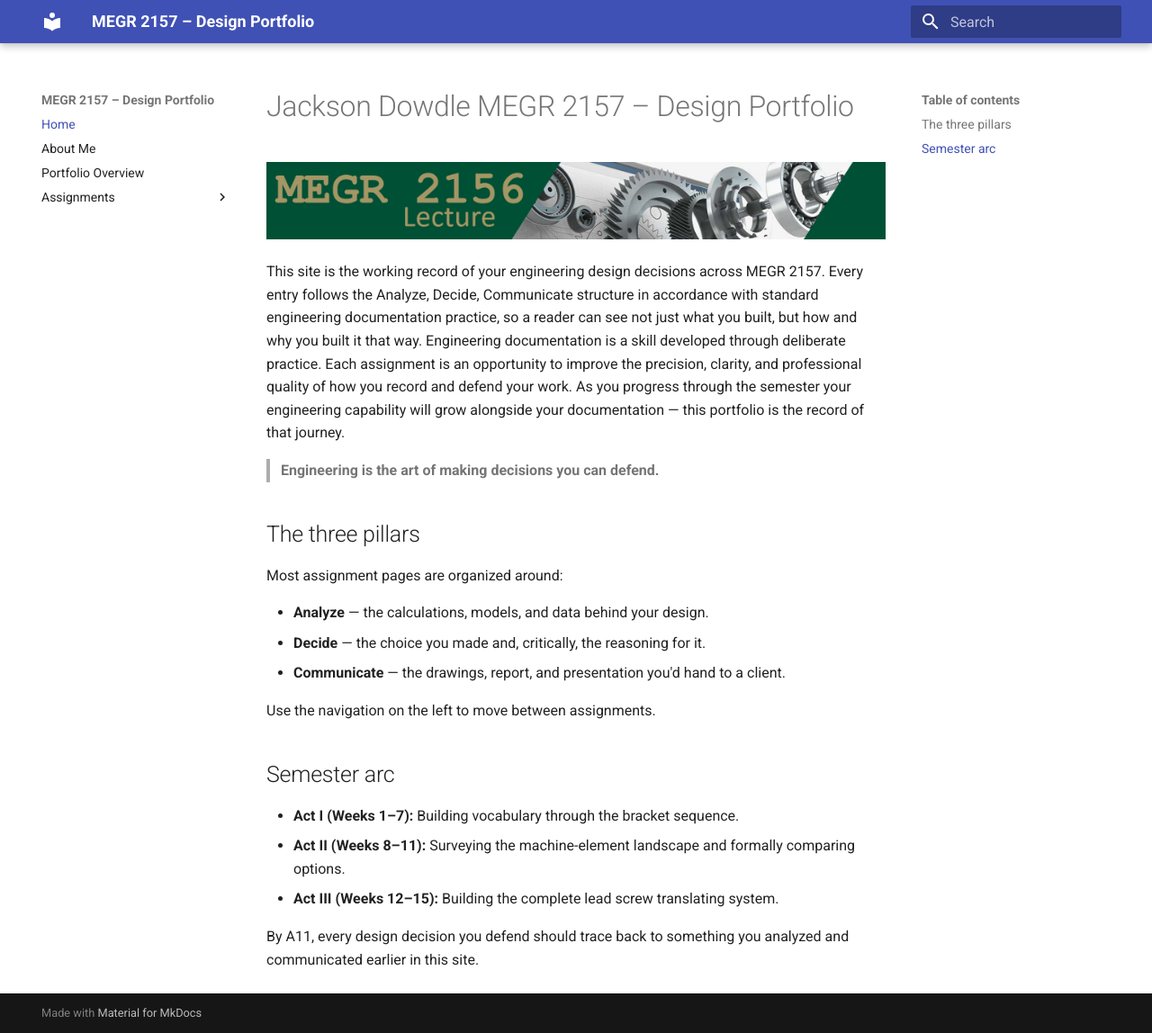
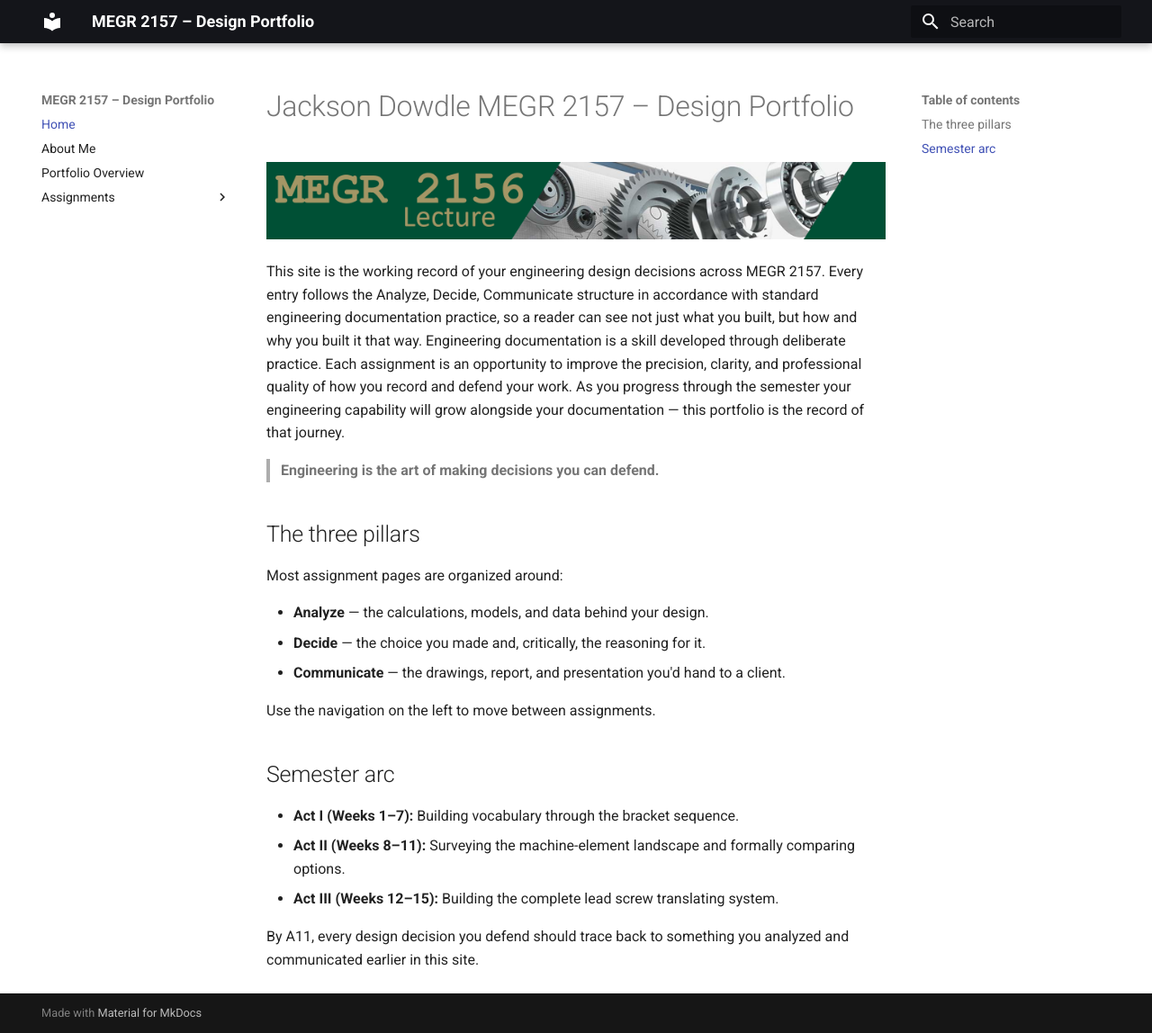
Before and after one commit to jdowdle1/megr2157-portfolio, an MkDocs documentation site: the page built from docs/index.md, in a window 1280 px wide and 1148 px high. Shown: the whole window at 90% size. Built offline with MkDocs 1.6.1 and Material for MkDocs 9.7.7, drawn with Linux system fonts in a browser that asks for light colours.

Commit message:
Change primary theme color from off white to black

```diff
--- a/mkdocs.yml
+++ b/mkdocs.yml
@@ -4,7 +4,7 @@ site_description: Design portfolio documentation, built with the Analyze / Decid
 theme:
   name: material
   palette:
-    primary: off white
+    primary: black
   features:
     - navigation.instant
     - navigation.tracking
```
